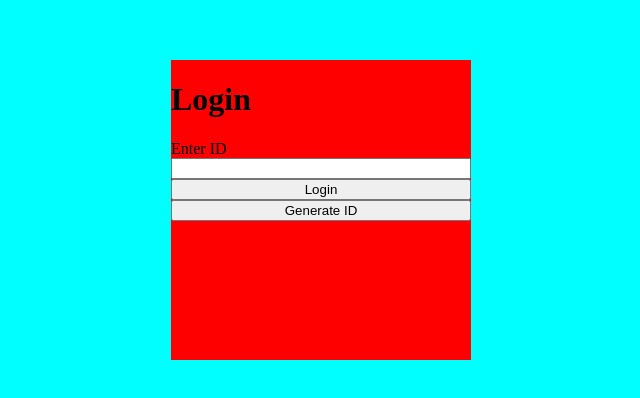
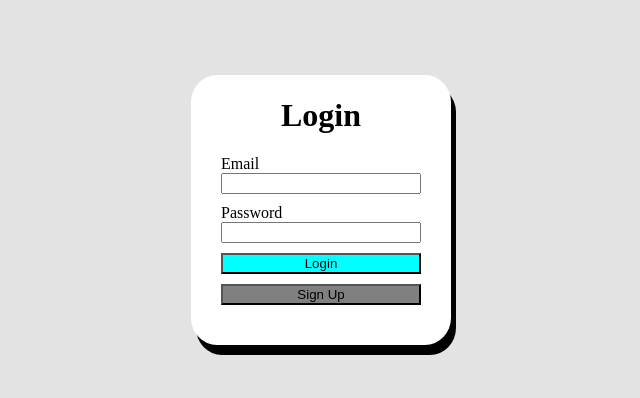
Before and after one commit to jbwilson94/ChatApp, a React (Create React App) app in the folder client/: page / in a window 1280 px wide. Shown: the part 190-588 px from the top of the page, without its empty margins (319-959 px from the left). Built offline with nearby package versions, Linux system fonts and the light colour scheme.

Commit message:
Version 1.0.1 -CSS login

```diff
--- a/client/src/components/login.js
+++ b/client/src/components/login.js
@@ -1,15 +1,23 @@
-import React from 'react'
+import React from "react";
 
 export default function login() {
   return (
-    <div className='form-page'>
-        <form className='form-container'>
-            <h1>Login</h1>
-            <label for="id">Enter ID</label>
-            <input type="text" name="id"></input>
-            <button>Login</button>
-            <button>Generate ID</button>
+    <div className="form-page center">
+      <div className="form-container center">
+      <h1>Login</h1>
+        <form className="form">
+          <label for="id" className="left-align">
+            Email
+          </label>
+          <input type="text" id="id"></input>
+          <label for="password" className="left-align">
+            Password
+          </label>
+          <input type="text" id="password"></input>
+          <button className="primary-blue">Login</button>
+          <button className="secondary-grey">Sign Up</button>
         </form>
+      </div>
     </div>
-  )
+  );
 }
--- a/client/src/styles/style.css
+++ b/client/src/styles/style.css
@@ -1,9 +1,17 @@
+.primary-blue {
+  background-color: aqua;
+}
+
+.secondary-grey {
+  background-color: grey;
+}
+
 body {
   margin: 0;
   padding: 0;
 }
 
-.form-page {
+.center {
   display: -webkit-box;
   display: -ms-flexbox;
   display: flex;
@@ -13,15 +21,30 @@ body {
   -webkit-box-pack: center;
       -ms-flex-pack: center;
           justify-content: center;
+}
+
+.form-page {
   width: 100%;
   height: 100vh;
-  background-color: aqua;
+  background-color: #e3e3e3;
 }
 
 .form-page .form-container {
-  background-color: red;
-  height: 300px;
-  width: 300px;
+  max-width: 300px;
+  -webkit-box-orient: vertical;
+  -webkit-box-direction: normal;
+      -ms-flex-direction: column;
+          flex-direction: column;
+  background-color: #fff;
+  border-radius: 10%;
+  -webkit-box-shadow: 5px 10px;
+          box-shadow: 5px 10px;
+}
+
+.form-page .form-container .form {
+  padding-right: 30px;
+  padding-left: 30px;
+  padding-bottom: 30px;
   display: -webkit-box;
   display: -ms-flexbox;
   display: flex;
@@ -30,4 +53,13 @@ body {
       -ms-flex-direction: column;
           flex-direction: column;
 }
+
+.form-page .form-container .form input,
+.form-page .form-container .form button {
+  margin-bottom: 10px;
+  width: 200px;
+  -webkit-box-sizing: border-box;
+          box-sizing: border-box;
+  -moz-box-sizing: border-box;
+}
 /*# sourceMappingURL=style.css.map */
--- a/client/src/styles/style.scss
+++ b/client/src/styles/style.scss
@@ -1,21 +1,48 @@
-body{
+.primary-blue {
+    background-color: aqua;
+}
+
+.secondary-grey {
+    background-color: grey;
+}
+
+body {
   margin: 0;
   padding: 0;
 }
 
-.form-page {
+.center {
   display: flex;
   align-items: center;
   justify-content: center;
+}
+
+.form-page {
   width: 100%;
   height: 100vh;
-    background-color: aqua;
+  background-color: #e3e3e3;
 
   .form-container {
-        background-color: red;
-        height: 300px;
-        width: 300px;
+    max-width: 300px;
+    flex-direction: column;
+    background-color: #fff;
+    border-radius: 10%;
+    box-shadow: 5px 10px;
+
+    .form {
+        padding-right: 30px;
+        padding-left: 30px;
+        padding-bottom: 30px;
         display: flex;
         flex-direction: column;
+
+        input,
+        button {
+            margin-bottom: 10px;
+            width: 200px;
+            box-sizing: border-box;
+            -moz-box-sizing: border-box;
       }
     }
+  }
+}
```
Also changed, not shown: 1 other file (tests, documents, lock files or other folders). Lines whose indentation alone changed are shown as unchanged.
